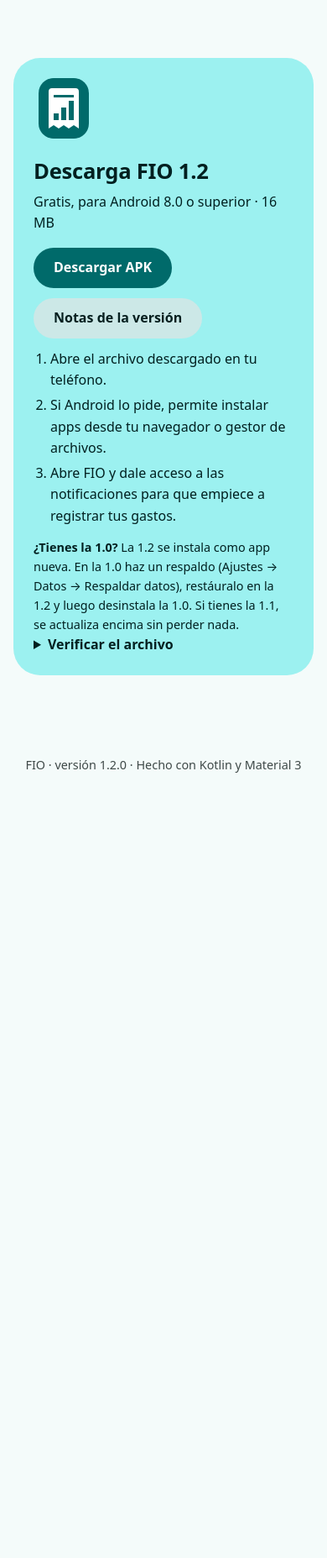
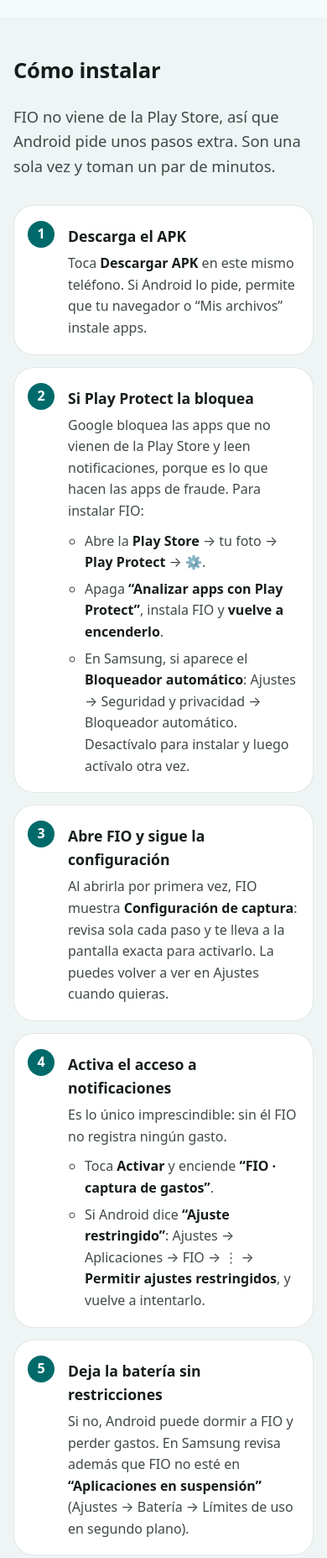
Before and after one commit to stuvms/fio-web, a plain HTML site: page site/index.html in a window 390 px wide. Shown: the part 5940-7795 px from the top of the page at 84% size. Before the commit the page ends 6924 px from the top, so only its background shows below. Drawn offline with Linux system fonts and the light colour scheme.

Commit message:
Sitio: FIO 1.3.0 y sección "Cómo instalar"
- 7 pasos para que FIO funcione: descarga, Play Protect y Bloqueador
  automático, configuración de captura, acceso a notificaciones con
  "Ajuste restringido", batería, filtros de Gmail y prueba
- Enlace "Instalar" en el menú y desde la caja de descarga
- Descarga de la 1.3.0 con su SHA-256

Co-Authored-By: Claude Opus 5.5 <noreply@anthropic.com>

```diff
--- a/site/index.html
+++ b/site/index.html
@@ -24,6 +24,7 @@
       <nav aria-label="Secciones">
         <a href="#funciones">Funciones</a>
         <a href="#privacidad">Privacidad</a>
+        <a href="#instalar">Instalar</a>
         <a href="#descarga">Descarga</a>
       </nav>
     </div>
@@ -211,25 +212,71 @@
       </div>
     </section>
 
+    <section id="instalar" class="section install-section">
+      <div class="wrap">
+        <h2>Cómo instalar</h2>
+        <p class="lead">FIO no viene de la Play Store, así que Android pide unos pasos extra. Son una sola vez y toman un par de minutos.</p>
+        <ol class="install-steps">
+            <li>
+              <h3>Descarga el APK</h3>
+              <p>Toca <strong>Descargar APK</strong> en este mismo teléfono. Si Android lo pide, permite que tu navegador o “Mis archivos” instale apps.</p>
+            </li>
+            <li>
+              <h3>Si Play Protect la bloquea</h3>
+              <p>Google bloquea las apps que no vienen de la Play Store y leen notificaciones, porque es lo que hacen las apps de fraude. Para instalar FIO:</p>
+              <ul>
+                <li>Abre la <strong>Play Store</strong> → tu foto → <strong>Play Protect</strong> → ⚙️.</li>
+                <li>Apaga <strong>“Analizar apps con Play Protect”</strong>, instala FIO y <strong>vuelve a encenderlo</strong>.</li>
+                <li>En Samsung, si aparece el <strong>Bloqueador automático</strong>: Ajustes → Seguridad y privacidad → Bloqueador automático. Desactívalo para instalar y luego actívalo otra vez.</li>
+              </ul>
+            </li>
+            <li>
+              <h3>Abre FIO y sigue la configuración</h3>
+              <p>Al abrirla por primera vez, FIO muestra <strong>Configuración de captura</strong>: revisa sola cada paso y te lleva a la pantalla exacta para activarlo. La puedes volver a ver en Ajustes cuando quieras.</p>
+            </li>
+            <li>
+              <h3>Activa el acceso a notificaciones</h3>
+              <p>Es lo único imprescindible: sin él FIO no registra ningún gasto.</p>
+              <ul>
+                <li>Toca <strong>Activar</strong> y enciende <strong>“FIO · captura de gastos”</strong>.</li>
+                <li>Si Android dice <strong>“Ajuste restringido”</strong>: Ajustes → Aplicaciones → FIO → ⋮ → <strong>Permitir ajustes restringidos</strong>, y vuelve a intentarlo.</li>
+              </ul>
+            </li>
+            <li>
+              <h3>Deja la batería sin restricciones</h3>
+              <p>Si no, Android puede dormir a FIO y perder gastos. En Samsung revisa además que FIO no esté en <strong>“Aplicaciones en suspensión”</strong> (Ajustes → Batería → Límites de uso en segundo plano).</p>
+            </li>
+            <li>
+              <h3>Haz que Gmail te avise de las compras</h3>
+              <p>FIO lee los correos de compra desde las notificaciones de la <strong>app de Gmail</strong>, y Gmail solo avisa los que llegan a <strong>Principal</strong>.</p>
+              <ul>
+                <li>En un computador, abre un correo de compra en mail.google.com → ⋮ → <strong>Filtrar mensajes como este</strong> → Crear filtro.</li>
+                <li>Marca <strong>Categorizar como: Principal</strong> y <strong>No enviar nunca a Spam</strong>. Repite con las tiendas que te envían comprobantes.</li>
+              </ul>
+            </li>
+            <li>
+              <h3>Prueba con una compra chica</h3>
+              <p>Debería aparecer en <strong>Movimientos</strong> en segundos. En Configuración de captura verás también la <strong>última captura automática</strong>.</p>
+            </li>
+        </ol>
+      </div>
+    </section>
+
     <section id="descarga" class="section download">
       <div class="wrap download-card">
         <img src="favicon.svg" alt="" width="72" height="72">
         <div>
-          <h2>Descarga FIO 1.2</h2>
+          <h2>Descarga FIO 1.3</h2>
           <p>Gratis, para Android 8.0 o superior · 16 MB</p>
           <div class="actions download-actions">
-            <a class="btn btn-filled" href="https://github.com/stuvms/fio-web/releases/download/v1.2.0/fio-1.2.0.apk" download>Descargar APK</a>
-            <a class="btn btn-tonal" href="https://github.com/stuvms/fio-web/releases/tag/v1.2.0">Notas de la versión</a>
+            <a class="btn btn-filled" href="https://github.com/stuvms/fio-web/releases/download/v1.3.0/fio-1.3.0.apk" download>Descargar APK</a>
+            <a class="btn btn-tonal" href="https://github.com/stuvms/fio-web/releases/tag/v1.3.0">Notas de la versión</a>
           </div>
-          <ol class="install">
-            <li>Abre el archivo descargado en tu teléfono.</li>
-            <li>Si Android lo pide, permite instalar apps desde tu navegador o gestor de archivos.</li>
-            <li>Abre FIO y dale acceso a las notificaciones para que empiece a registrar tus gastos.</li>
-          </ol>
-          <p class="note"><strong>¿Tienes la 1.0?</strong> La 1.2 se instala como app nueva. En la 1.0 haz un respaldo (Ajustes → Datos → Respaldar datos), restáuralo en la 1.2 y luego desinstala la 1.0. Si tienes la 1.1, se actualiza encima sin perder nada.</p>
+          <p class="install-link">Antes de instalar, revisa <a href="#instalar">los pasos para que FIO funcione</a>: Android pide algunos permisos extra a las apps que no vienen de la Play Store.</p>
+          <p class="note"><strong>¿Tienes la 1.0?</strong> La 1.3 se instala como app nueva. En la 1.0 haz un respaldo (Ajustes → Datos → Respaldar datos), restáuralo en la 1.3 y luego desinstala la 1.0. Si tienes la 1.1 o la 1.2, se actualiza encima sin perder nada.</p>
           <details class="verify">
             <summary>Verificar el archivo</summary>
-            <p>SHA-256 del APK:<br><code>02a49b8bbf44dd0f2bfaf7f30a1b436d24db7a2344881965d86af3c15c6378b4</code></p>
+            <p>SHA-256 del APK:<br><code>0a1689f529beba8fd7cf5adaa2923a9dc477d91ae8c35d55e4f06786609ad227</code></p>
             <p>Certificado de firma (SHA-256):<br><code>73:63:38:FA:D4:E8:BC:8F:88:49:0A:5C:F1:DF:B4:34:31:7E:0E:1A:B8:29:46:43:6E:CC:0C:54:9B:94:61:7E</code></p>
           </details>
         </div>
@@ -239,7 +286,7 @@
 
   <footer class="footer">
     <div class="wrap">
-      <p>FIO · versión 1.2.0 · Hecho con Kotlin y Material 3</p>
+      <p>FIO · versión 1.3.0 · Hecho con Kotlin y Material 3</p>
     </div>
   </footer>
   <script>
--- a/site/styles.css
+++ b/site/styles.css
@@ -249,3 +249,28 @@ h3 { font-size: 1.125rem; margin: 0 0 8px; }
 .verify p { font-size: 0.85rem; margin: 8px 0 0; }
 .verify code { word-break: break-all; font-size: 0.8rem; }
 .note { font-size: 0.9rem; margin: 0 0 12px; }
+
+
+/* Cómo instalar */
+.install-section { background: var(--surface-low); }
+.install-section .lead { margin-bottom: 32px; }
+.install-steps { list-style: none; counter-reset: paso; margin: 0; padding: 0; display: grid; gap: 14px; max-width: 820px; }
+.install-steps > li {
+  counter-increment: paso; position: relative; padding: 20px 24px 20px 76px;
+  background: var(--surface); border-radius: 24px; border: 1px solid color-mix(in srgb, var(--outline) 45%, transparent);
+}
+.install-steps > li::before {
+  content: counter(paso); position: absolute; left: 22px; top: 20px;
+  width: 36px; height: 36px; border-radius: 50%; display: grid; place-items: center;
+  background: var(--primary); color: var(--on-primary); font-weight: 700;
+}
+.install-steps h3 { margin: 4px 0 6px; font-size: 1.1rem; }
+.install-steps p { margin: 0; color: var(--text-muted); }
+.install-steps ul { margin: 10px 0 0; padding-left: 20px; color: var(--text-muted); display: grid; gap: 6px; }
+.install-steps strong { color: var(--text); }
+.install-link { margin: 12px 0; }
+.install-link a { font-weight: 600; color: inherit; }
+@media (max-width: 600px) {
+  .install-steps > li { padding: 18px 18px 18px 64px; }
+  .install-steps > li::before { left: 16px; top: 18px; width: 32px; height: 32px; }
+}
```
